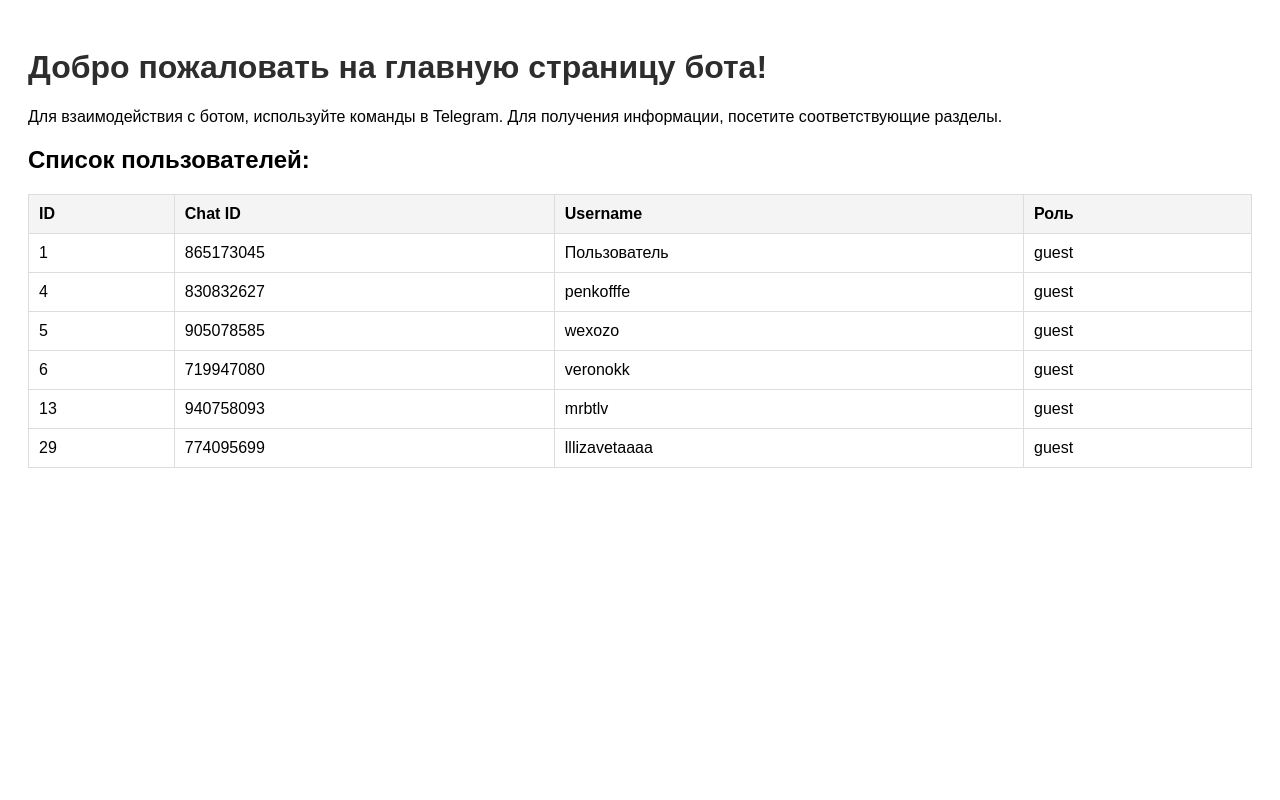
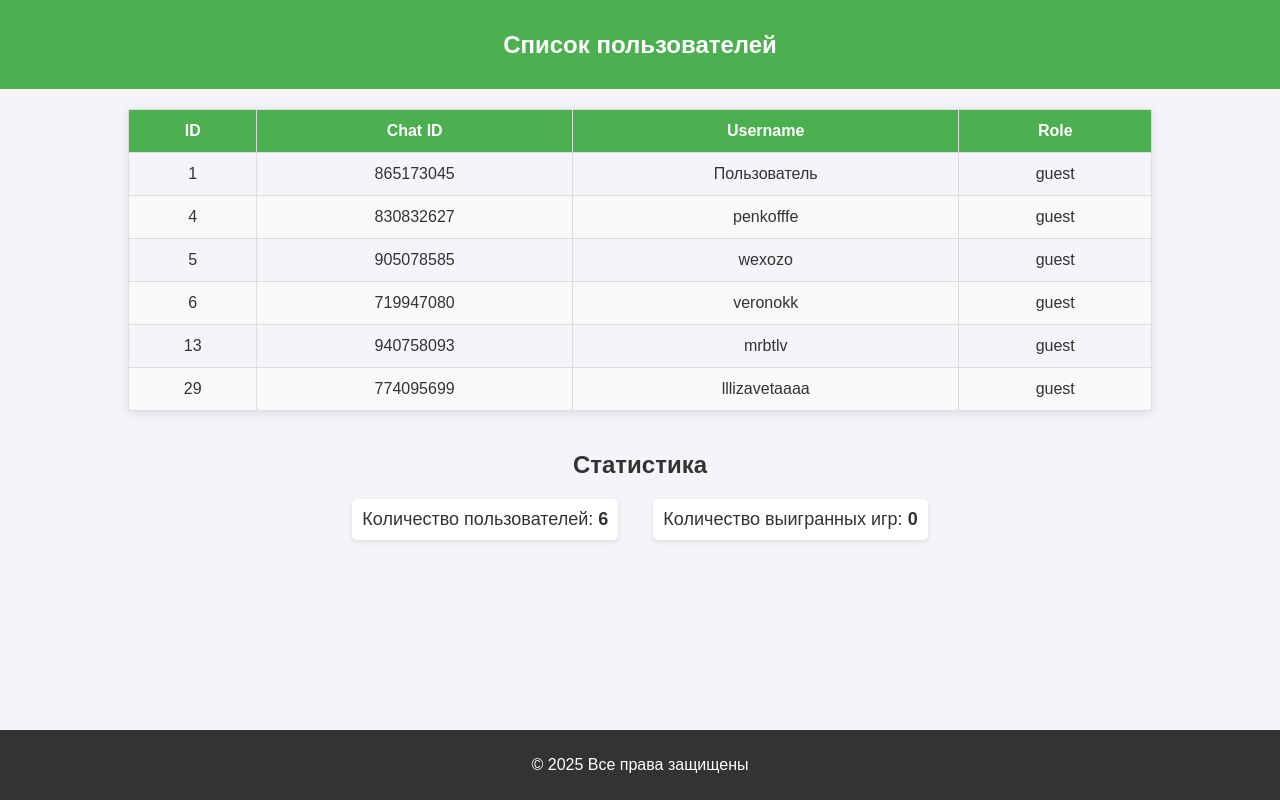
Before and after one commit to xxxworldd/tg_bot_Naumenko_Penkov, a Flask app: page / in a window 1280 px wide. Run offline with Flask 3, Linux system fonts and the light colour scheme; data comes from the database, SQL or seed files in the repository; data that the repository does not hold is empty.

Commit message:
index.html

```diff
--- a/templates/index.html
+++ b/templates/index.html
@@ -3,53 +3,118 @@
 <head>
     <meta charset="UTF-8">
     <meta name="viewport" content="width=device-width, initial-scale=1.0">
-    <title>Главная страница</title>
+    <title>Список пользователей</title>
     <style>
         body {
             font-family: Arial, sans-serif;
-            padding: 20px;
+            background-color: #f4f4f9;
+            margin: 0;
+            padding: 0;
+            color: #333;
         }
-        h1 {
-            color: #2d2d2d;
+
+        header {
+            background-color: #4CAF50;
+            color: white;
+            text-align: center;
+            padding: 15px 0;
         }
+
+        h1, h2 {
+            font-size: 24px;
+            margin-bottom: 15px;
+        }
+
         table {
-            width: 100%;
+            width: 80%;
+            margin: 20px auto;
             border-collapse: collapse;
+            box-shadow: 0 2px 10px rgba(0, 0, 0, 0.1);
         }
+
         th, td {
-            padding: 10px;
-            text-align: left;
+            padding: 12px;
+            text-align: center;
             border: 1px solid #ddd;
         }
+
         th {
-            background-color: #f4f4f4;
+            background-color: #4CAF50;
+            color: white;
+        }
+
+        tr:nth-child(even) {
+            background-color: #f9f9f9;
+        }
+
+        tr:hover {
+            background-color: #f1f1f1;
+        }
+
+        .stat-container {
+            text-align: center;
+            margin: 40px 0;
+            font-size: 18px;
+        }
+
+        .stat-container p {
+            background-color: #ffffff;
+            border-radius: 5px;
+            padding: 10px;
+            display: inline-block;
+            margin: 5px 15px;
+            box-shadow: 0 2px 5px rgba(0, 0, 0, 0.1);
+        }
+
+        footer {
+            text-align: center;
+            background-color: #333;
+            color: white;
+            padding: 10px 0;
+            position: fixed;
+            width: 100%;
+            bottom: 0;
         }
     </style>
 </head>
 <body>
-    <h1>Добро пожаловать на главную страницу бота!</h1>
-    <p>Для взаимодействия с ботом, используйте команды в Telegram. Для получения информации, посетите соответствующие разделы.</p>
 
-    <h2>Список пользователей:</h2>
+<header>
+    <h1>Список пользователей</h1>
+</header>
+
+<main>
     <table>
         <thead>
             <tr>
                 <th>ID</th>
                 <th>Chat ID</th>
                 <th>Username</th>
-                <th>Роль</th>
+                <th>Role</th>
             </tr>
         </thead>
         <tbody>
             {% for user in users %}
             <tr>
-                <td>{{ user['id'] }}</td>
-                <td>{{ user['chat_id'] }}</td>
-                <td>{{ user['username'] }}</td>
-                <td>{{ user['role'] }}</td>
+                <td>{{ user.id }}</td>
+                <td>{{ user.chat_id }}</td>
+                <td>{{ user.username }}</td>
+                <td>{{ user.role }}</td>
             </tr>
             {% endfor %}
         </tbody>
     </table>
+
+    <div class="stat-container">
+        <h2>Статистика</h2>
+        <p>Количество пользователей: <strong>{{ user_count }}</strong></p>
+        <p>Количество выигранных игр: <strong>{{ won_games_count }}</strong></p>
+    </div>
+</main>
+
+<footer>
+    <p>&copy; 2025 Все права защищены</p>
+</footer>
+
 </body>
 </html>
```
